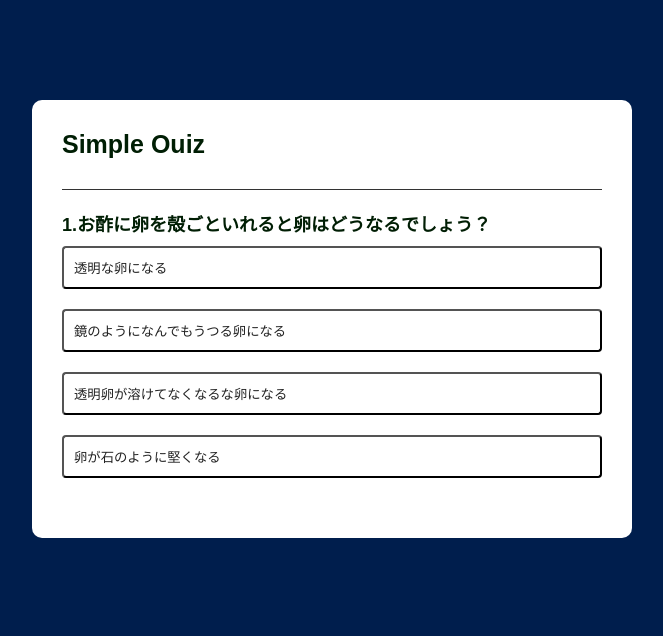
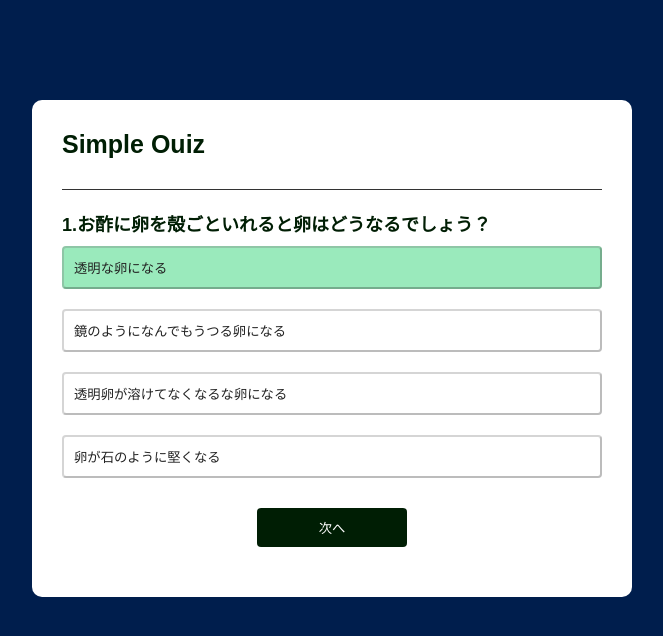
Before and after one commit to yoshiboo14/EasyQuizApp, a plain HTML site: page index.html in a window 1280 px wide. Both pictures are taken after a click on the button "透明な卵になる". Shown: the whole page, without its empty margins (308-971 px from the left). Drawn offline with Linux system fonts and the light colour scheme.

Commit message:
クイズの正誤を判断する機能の追加

```diff
--- a/script.js
+++ b/script.js
@@ -104,7 +104,7 @@ function startQuiz() {
   showQuestion();
 }
 
-// 表示するクイズ
+// 表示する質問
 function showQuestion() {
   // 初期値で設定したanswers-buttonを削除
   resetState();
@@ -115,22 +115,32 @@ function showQuestion() {
   // 質問をいれる箇所にはクイズの番号と現在の質問の内容
   questionElement.innerHTML = questionNo + "." + currentQuestion.question;
 
-  //
+  //表示する回答
   currentQuestion.answers.forEach((answer) => {
     // 新しくボタンタグを生成
     const button = document.createElement("button");
-    // 配列の要素一つ一つのテキストを入力
+    // その新しく生成したbuttonにテキストを入力
     button.innerHTML = answer.text;
     // ボタンタグにクラスリストを追加
     button.classList.add("btn");
     // 子要素の末尾に追加(appendChild)
     answerButtons.appendChild(button);
     // console.log(answerButtons);
+    // console.log(button.dataset);
+
+    //answer.correctの値がtrueの答えだけ、detasetにtrueを入れる
+    // つまり、正しい回答にしかdatasetは設定されていない
+    if (answer.correct) {
+      // correct属性に正、負正解をいれる
+      button.dataset.correct = answer.correct;
+    }
+
+    button.addEventListener("click", selectAnswer);
   });
 }
 
 function resetState() {
-  // 次へボタンを非表示
+  // [次へ]ボタンを非表示
   nextButton.style.display = "none";
   //各要素（各質問）について繰り返し削除処理をする
   while (answerButtons.firstChild) {
@@ -139,5 +149,31 @@ function resetState() {
   }
 }
 
+function selectAnswer(e) {
+  // クリックされたボタン要素を変数に格納
+  const selectBtn = e.target;
+  //クラスを追加するようのbooleanを定義する
+  const isCorrect = selectBtn.dataset.correct === "true";
+  //   選択されたボタンのデータセットがtrueかfalseかでクラスを追加する
+  if (isCorrect) {
+    selectBtn.classList.add("correct");
+  } else {
+    selectBtn.classList.add("incorrect");
+  }
+
+  //  回答を一回しかできないようにする処理
+  //   button配列を一つずつ繰り返す
+  Array.from(answerButtons.children).forEach((button) => {
+    //間違えた回答をした場合、同時に正解も表示する
+    if (button.dataset.correct === "true") {
+      button.classList.add("correct");
+    }
+    // 非活性（ボタンを押せなくする）
+    button.disabled = true;
+  });
+
+  nextButton.style.display = "block";
+}
+
 // 実行
 startQuiz();
--- a/style.css
+++ b/style.css
@@ -54,9 +54,14 @@ body {
   transition: all 0.3s;
 }
 
-.btn:hover {
+/* not()でホバーしなくなったら　別のcssを当てる*/
+/*  */
+.btn:hover:not([disabled]) {
   background-color: #222;
   color: #fff;
+}
+.btn:disabled {
+  cursor: no-drop;
 }
 
 #next-btn {
@@ -72,3 +77,12 @@ body {
   border-radius: 4px;
   cursor: pointer;
 }
+
+/* btnのonClickイベントのstyle */
+.correct {
+  background-color: #9aeabc;
+}
+
+.incorrect {
+  background-color: #ff9393;
+}
```
